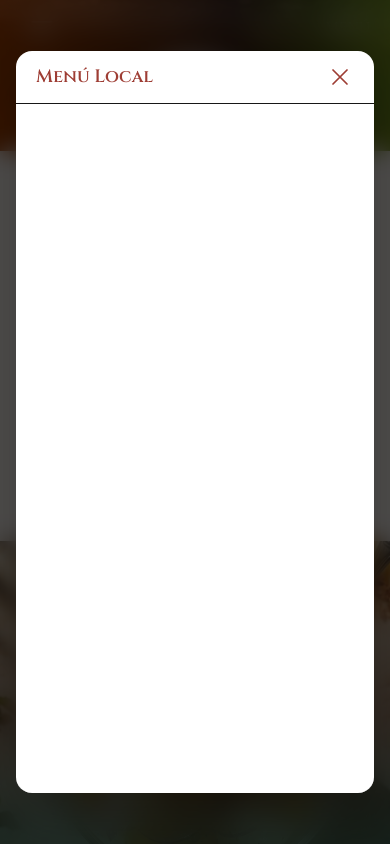
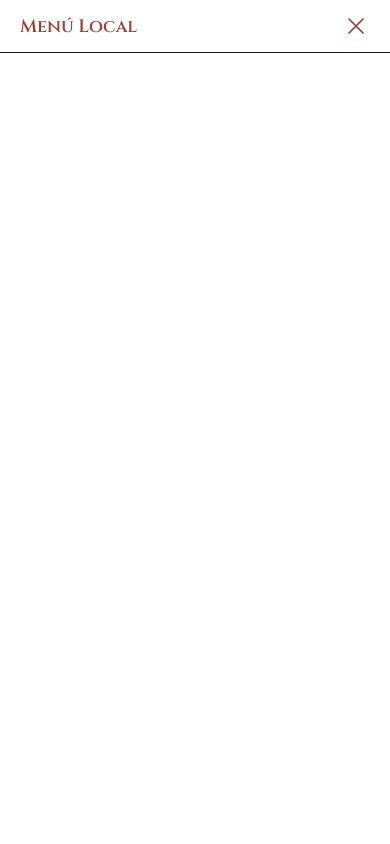
Before and after one commit to carlenz-code/summer-breeze, a Next.js app: page / in a window 390 px wide. Both pictures are taken after a click on the button "Menú local". Shown: the part 693-1537 px from the top of the page. Built offline with nearby package versions, Linux system fonts and the light colour scheme.

Commit message:
ajustes en mobile

```diff
--- a/src/components/sections/BestSeller.tsx
+++ b/src/components/sections/BestSeller.tsx
@@ -9,7 +9,7 @@ import PdfModal from "@/components/ui/PdfModal";
 const products = [
   { id: "1", label: "Ceviche", name: "Tropical", image: "/products/CevicheTropical.jpeg" },
   { id: "2", label: "Ceviche", name: "Mexicano", image: "/products/CevicheMexicano.jpeg" },
-  { id: "3", label: "Ceviche", name: "Vuelve a la vida premium", image: "/products/VuelvealavidaPremium.jpeg" },
+  { id: "3", label: "Ceviche", name: "Vuelve a la vida premium", image: "/products/Vuelvealavidapremium.jpeg" },
 ];
 
 /* ======== Easing ======== */
--- a/src/components/ui/PdfModal.tsx
+++ b/src/components/ui/PdfModal.tsx
@@ -1,6 +1,6 @@
 "use client";
 
-import { XMarkIcon, ArrowDownTrayIcon } from "@heroicons/react/24/outline";
+import { XMarkIcon } from "@heroicons/react/24/outline";
 import { motion, AnimatePresence } from "framer-motion";
 
 interface PdfModalProps {
@@ -23,33 +23,41 @@ export default function PdfModal({
           initial={{ opacity: 0 }}
           animate={{ opacity: 1 }}
           exit={{ opacity: 0 }}
-          className="fixed inset-0 z-[999] bg-black/70 backdrop-blur-md flex items-center justify-center px-4"
+          className="
+            fixed inset-0 z-[999]
+            bg-black/70 backdrop-blur-md
+            flex items-center justify-center
+            px-0 md:px-4
+          "
           onClick={onClose}
         >
           <motion.div
-            initial={{ scale: 0.92, opacity: 0 }}
+            initial={{ scale: 0.94, opacity: 0 }}
             animate={{ scale: 1, opacity: 1 }}
-            exit={{ scale: 0.92, opacity: 0 }}
+            exit={{ scale: 0.94, opacity: 0 }}
             transition={{ duration: 0.35, ease: [0.16, 1, 0.3, 1] }}
-            className="bg-white w-full max-w-5xl h-[88vh] rounded-2xl overflow-hidden shadow-2xl flex flex-col"
+            className="
+              bg-white w-full
+              h-[100dvh] md:h-[88vh]
+              md:max-w-5xl
+              rounded-none md:rounded-2xl
+              overflow-hidden shadow-2xl
+              flex flex-col
+            "
             onClick={(e) => e.stopPropagation()}
           >
-            {/* Header */}
-            <div className="flex items-center justify-between px-5 py-3 border-b">
+            {/* ===== HEADER ===== */}
+            <div className="flex items-center justify-between px-5 py-3 border-b bg-white">
               <h3 className="font-cinzel text-[18px] md:text-[20px] font-bold text-[#9E3D34]">
                 {title}
               </h3>
 
-              <div className="flex items-center gap-4">
-
-
-                <button onClick={onClose}>
-                  <XMarkIcon className="w-7 h-7 text-[#9E3D34]" />
-                </button>
-              </div>
+              <button onClick={onClose}>
+                <XMarkIcon className="w-7 h-7 text-[#9E3D34]" />
+              </button>
             </div>
 
-            {/* Visor PDF */}
+            {/* ===== VISOR PDF ===== */}
             <div className="flex-1 bg-black">
               <iframe
                 src={pdfUrl}
```
